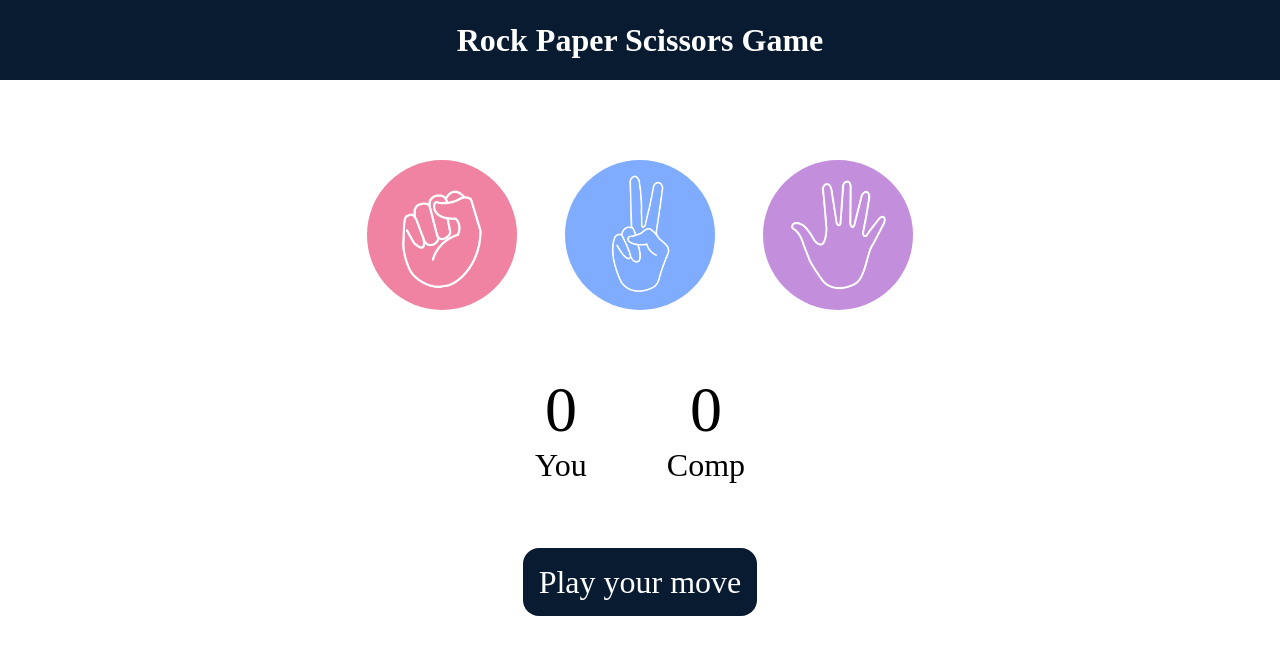
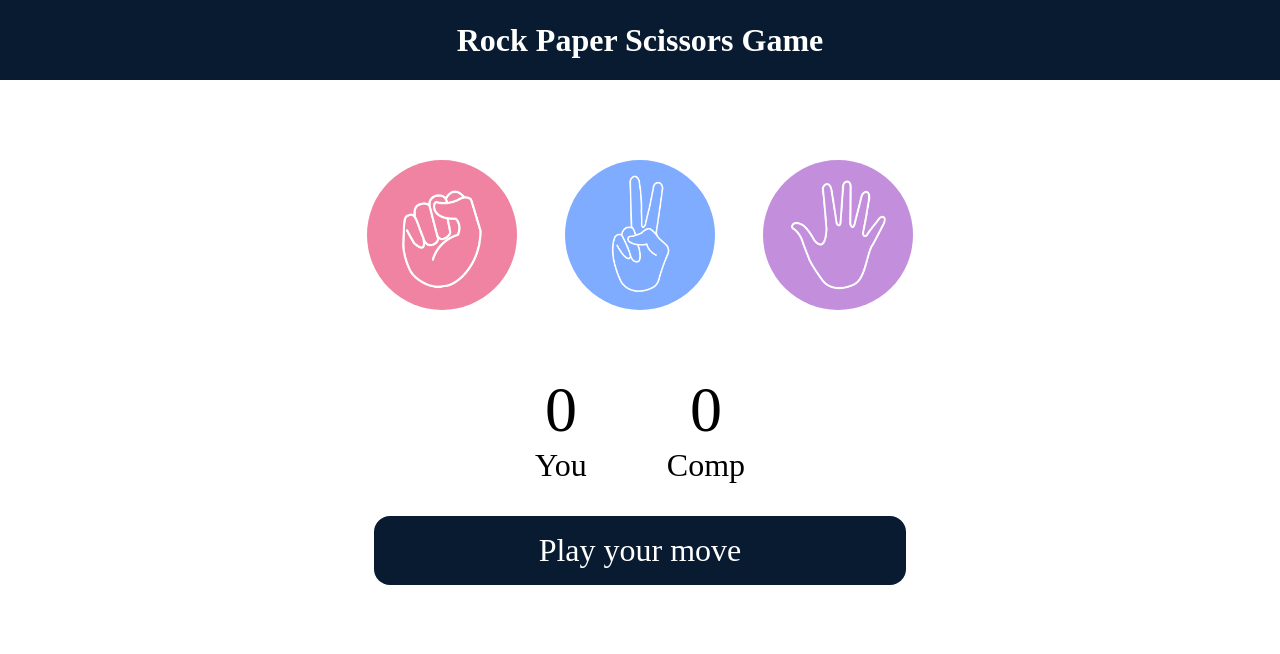
Before and after one commit to sweety-singhh/Rock-Paper-Scissors-Game, a plain HTML site: page index.html in a window 1280 px wide. Drawn offline with Linux system fonts and the light colour scheme.

Commit message:
Update style.css

```diff
--- a/style.css
+++ b/style.css
@@ -45,6 +45,7 @@ img{
     font-size: 2rem;
     margin-top: 3rem;
     gap: 5rem;
+    margin-bottom: 2rem;
 }
 
 #user-score,
@@ -53,7 +54,9 @@ img{
 }
 
 .msg-container{
-    margin-top: 5rem;
+
+    width: auto;
+   margin: auto;
 }
 
 #msg{
@@ -61,7 +64,16 @@ img{
     background-color: #081b31;
     color: white;
     font-size: 2rem;
-    display: inline;
+
     padding: 1rem;
     border-radius: 1rem;
+    width: auto;
 }
+
+@media only screen and (min-width: 800px) {
+    #msg {
+        width: 500px;
+       margin: auto;
+
+    }
+}
```
